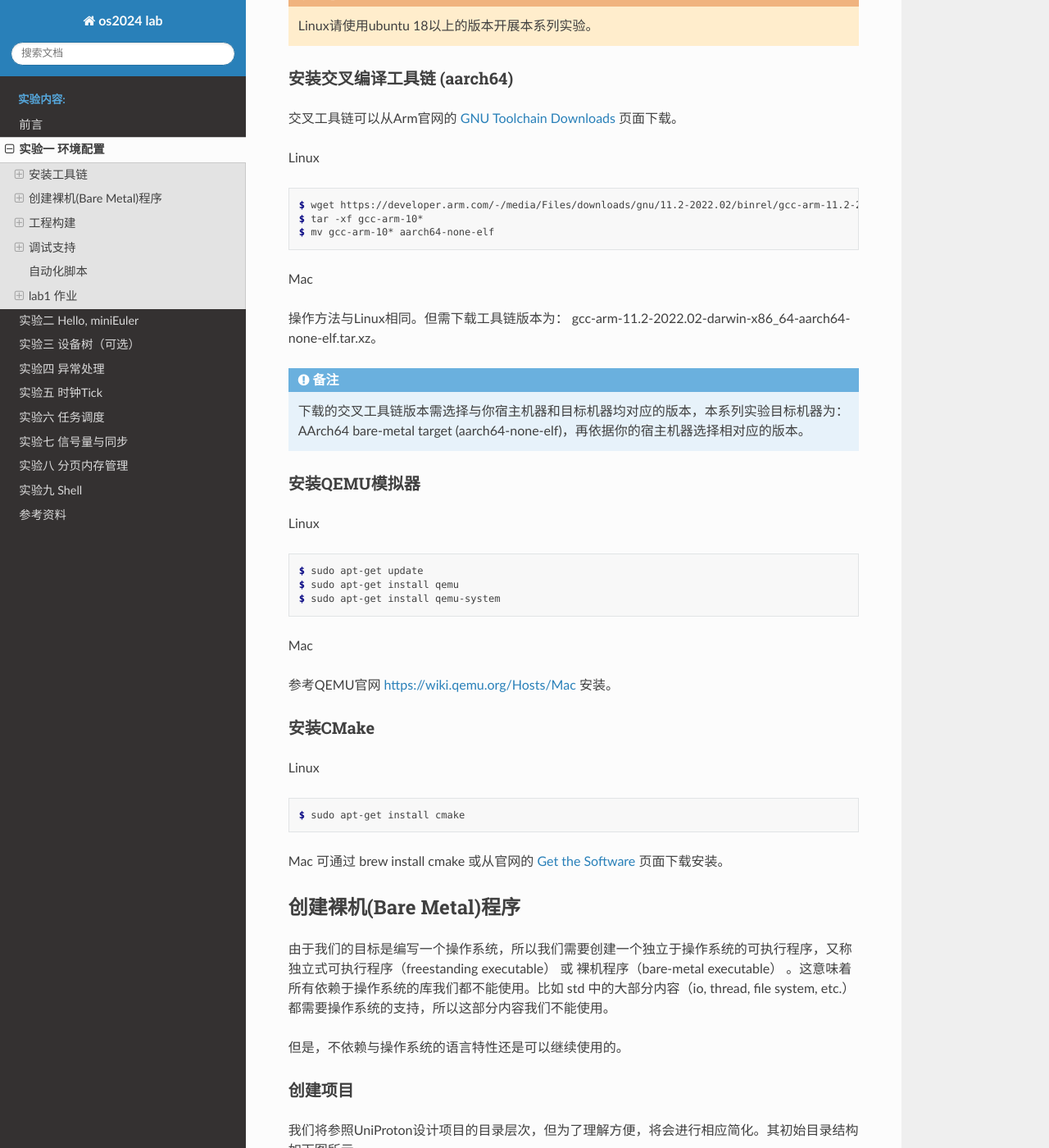
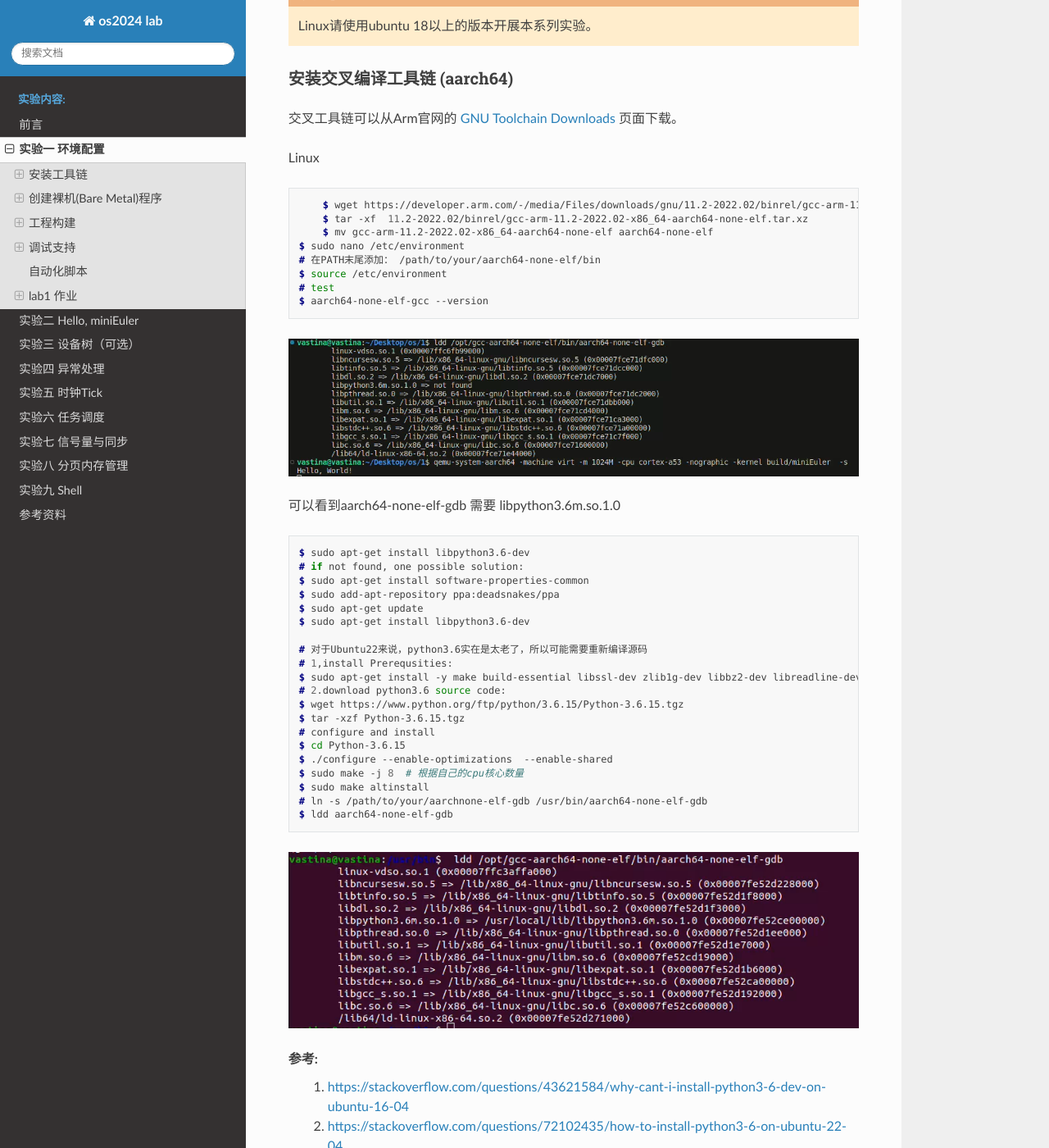
Before and after one commit to ruiatgithub/os2024, a Sphinx documentation site: the page built from source/lab1/index.rst, in a window 1280 px wide and 1400 px high, scrolled down 248 px. Shown: the whole window at 82% size. Built offline with Sphinx 7.4.7 and the Read the Docs theme 2.0.0, drawn with Linux system fonts in a browser that asks for light colours; pages that are not in the unit, such as notebooks, are missing from menus; some of the changed text lies outside the part shown.

Commit message:
完善aarch64-none-elf及其依赖库安装说明

```diff
--- a/source/lab1/index.rst
+++ b/source/lab1/index.rst
@@ -18,9 +18,46 @@ Linux
 .. code-block:: console
 
 	$ wget https://developer.arm.com/-/media/Files/downloads/gnu/11.2-2022.02/binrel/gcc-arm-11.2-2022.02-x86_64-aarch64-none-elf.tar.xz
-	$ tar -xf gcc-arm-10*
-	$ mv gcc-arm-10* aarch64-none-elf
+	$ tar -xf  11.2-2022.02/binrel/gcc-arm-11.2-2022.02-x86_64-aarch64-none-elf.tar.xz
+	$ mv gcc-arm-11.2-2022.02-x86_64-aarch64-none-elf aarch64-none-elf
+    $ sudo nano /etc/environment
+    # 在PATH末尾添加： /path/to/your/aarch64-none-elf/bin
+    $ source /etc/environment
+    # test
+    $ aarch64-none-elf-gcc --version
 
+.. image:: ldd_gdb.png
+
+可以看到aarch64-none-elf-gdb 需要 libpython3.6m.so.1.0
+
+.. code-block:: console
+
+    $ sudo apt-get install libpython3.6-dev
+    # if not found, one possible solution:
+    $ sudo apt-get install software-properties-common
+    $ sudo add-apt-repository ppa:deadsnakes/ppa
+    $ sudo apt-get update
+    $ sudo apt-get install libpython3.6-dev
+
+    # 对于Ubuntu22来说，python3.6实在是太老了，所以可能需要重新编译源码
+    # 1,install Prerequsities:
+    $ sudo apt-get install -y make build-essential libssl-dev zlib1g-dev libbz2-dev libreadline-dev libsqlite3-dev wget curl llvm libncurses5-dev libncursesw5-dev xz-utils tk-dev libffi-dev liblzma-dev libgdbm-dev libnss3-dev libedit-dev libc6-dev
+    # 2.download python3.6 source code:
+    $ wget https://www.python.org/ftp/python/3.6.15/Python-3.6.15.tgz
+    $ tar -xzf Python-3.6.15.tgz
+    # configure and install
+    $ cd Python-3.6.15
+    $ ./configure --enable-optimizations  --enable-shared
+    $ sudo make -j 8  # 根据自己的cpu核心数量
+    $ sudo make altinstall
+    # ln -s /path/to/your/aarchnone-elf-gdb /usr/bin/aarch64-none-elf-gdb
+    $ ldd aarch64-none-elf-gdb
+
+.. image:: ldd_gdb2.png
+
+参考:
+    1. https://stackoverflow.com/questions/43621584/why-cant-i-install-python3-6-dev-on-ubuntu-16-04
+    2. https://stackoverflow.com/questions/72102435/how-to-install-python3-6-on-ubuntu-22-04
 
 Mac
 
@@ -40,6 +77,7 @@ Linux
     $ sudo apt-get update
     $ sudo apt-get install qemu
     $ sudo apt-get install qemu-system
+    $ sudo apt-get install qemu-system-aarch64
 
 Mac
 
```
Also changed, not shown: other parts of source/lab1/index.rst (+1 -0 lines), source/lab1/ldd_gdb.png (added), source/lab1/ldd_gdb2.png (added), 1 other file.
